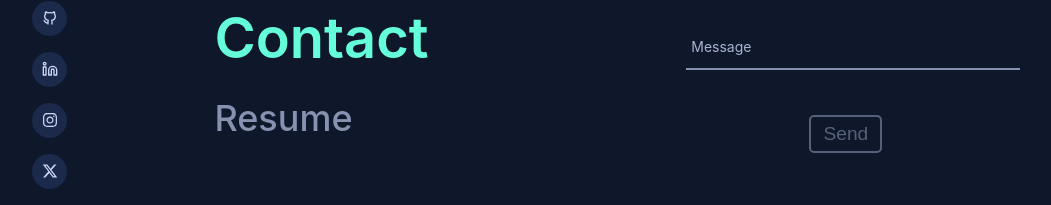
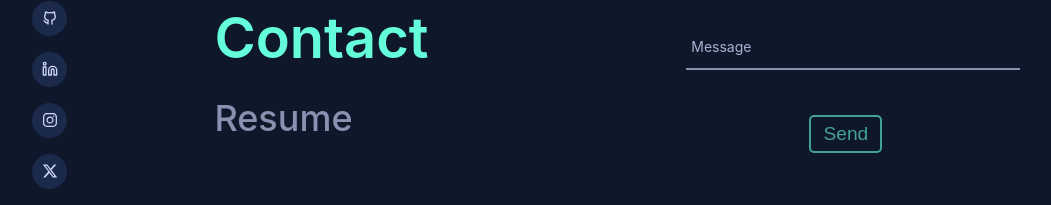
Before and after one commit to Reck1618/portfolio_v1, a React (Vite) app: page / in a window 1280 px wide. Both pictures are taken after a click on the item "Contact". Shown: the part 464-669 px from the top of the page, without its empty margins (16-1067 px from the left). Built offline with nearby package versions, Linux system fonts and the light colour scheme.

Commit message:
few more style changes

```diff
--- a/src/componenets/contact/Contact.css
+++ b/src/componenets/contact/Contact.css
@@ -31,8 +31,8 @@
 }
 
 .contact-form form button:disabled {
-    color: var(--slate);
-    border: 2px solid var(--slate);
+    color: var(--green);
+    border: 2px solid var(--green);
     opacity: 0.6;
     cursor: not-allowed;
 }
@@ -55,7 +55,3 @@
 .contact-form form textarea {
     resize: none;
 }
-
-.contact-form form textarea:focus {
-    height: 100px;
-}
--- a/src/componenets/form-input/Form-input.css
+++ b/src/componenets/form-input/Form-input.css
@@ -19,13 +19,9 @@
 }
 
 .group .form-input:focus {
+    outline: none;
     color: var(--lightest-slate);
-    border-bottom: 2px solid var(--lightest-slate);
-}
-
-
-.group .form-input:focus {
-    outline: none;
+    border-bottom: 2px solid var(--green);
 }
 
 .group .form-input:focus ~ .form-input-label {
```
